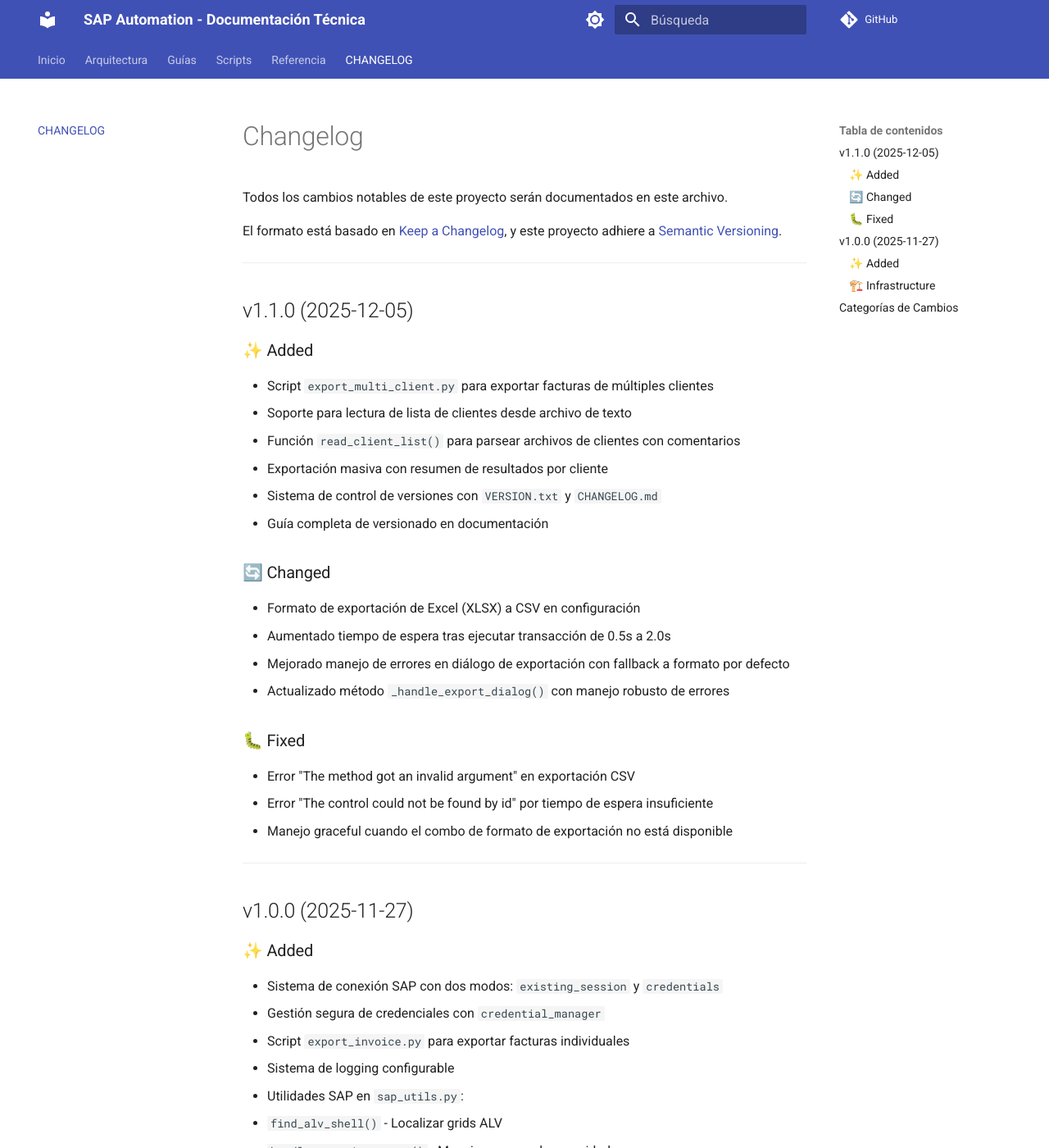
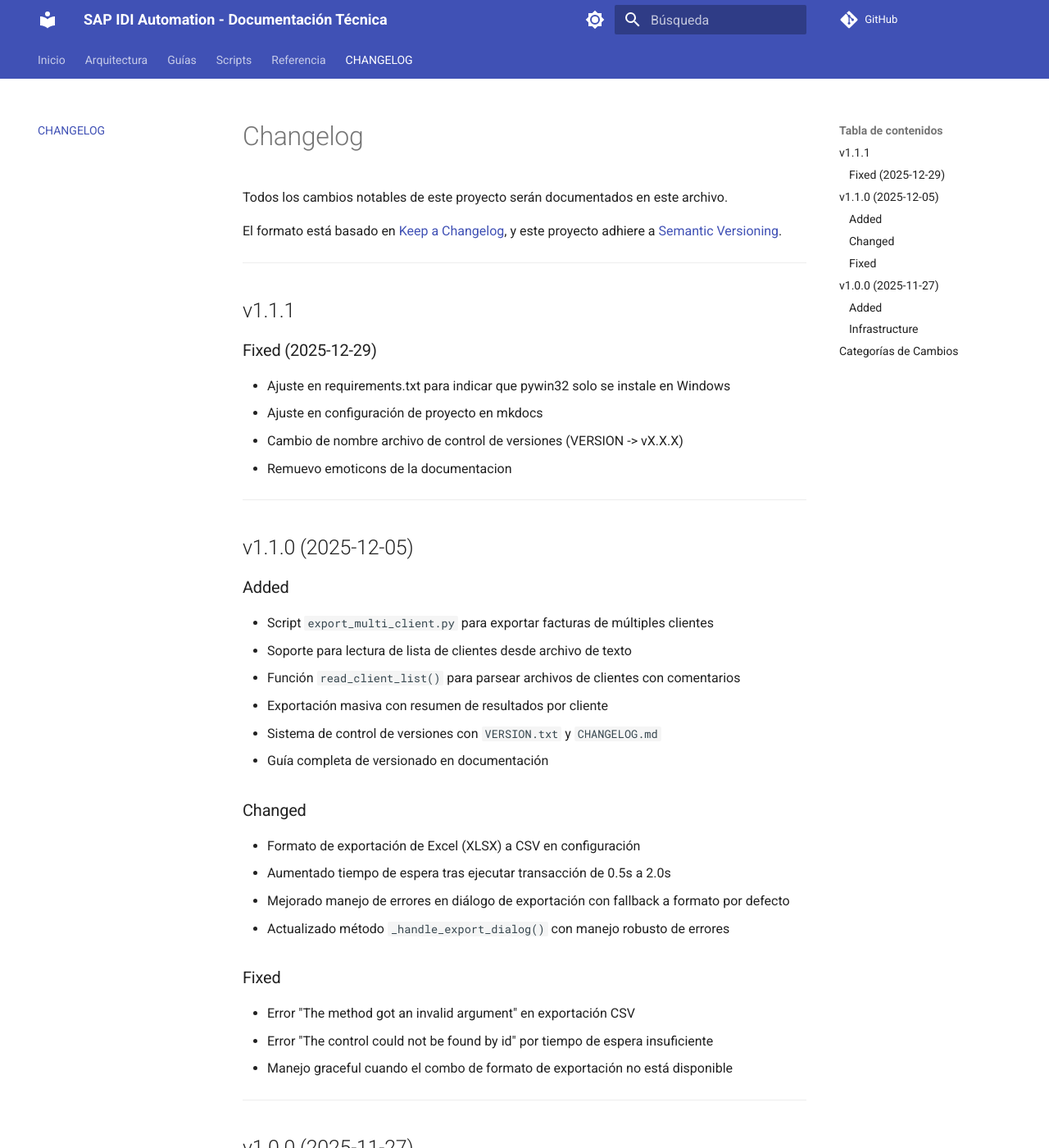
Before and after one commit to moafar/sap_automate, an MkDocs documentation site: the page built from docs/CHANGELOG.md, in a window 1280 px wide and 1400 px high. Shown: the whole window at 82% size. Built offline with MkDocs 1.6.1 and Material for MkDocs 9.7.7, drawn with Linux system fonts in a browser that asks for light colours; comment, search, counter and statistics services are not loaded; some of the changed text lies outside the part shown.

Commit message:
Sync con geerard

```diff
--- a/VERSION.txt
+++ /dev/null
@@ -1 +0,0 @@
-1.1.0
--- a/docs/CHANGELOG.md
+++ b/docs/CHANGELOG.md
@@ -6,10 +6,17 @@ El formato está basado en [Keep a Changelog](https://keepachangelog.com/es-ES/1
 y este proyecto adhiere a [Semantic Versioning](https://semver.org/lang/es/).
 
 ---
+## v1.1.1
+### Fixed (2025-12-29)
+- Ajuste en requirements.txt para indicar que pywin32 solo se instale en Windows
+- Ajuste en configuración de proyecto en mkdocs
+- Cambio de nombre archivo de control de versiones (VERSION -> vX.X.X)
+- Remuevo emoticons de la documentacion
+---
 
 ## v1.1.0 (2025-12-05)
 
-### ✨ Added
+### Added
 - Script `export_multi_client.py` para exportar facturas de múltiples clientes
 - Soporte para lectura de lista de clientes desde archivo de texto
 - Función `read_client_list()` para parsear archivos de clientes con comentarios
@@ -17,13 +24,13 @@ y este proyecto adhiere a [Semantic Versioning](https://semver.org/lang/es/).
 - Sistema de control de versiones con `VERSION.txt` y `CHANGELOG.md`
 - Guía completa de versionado en documentación
 
-### 🔄 Changed
+### Changed
 - Formato de exportación de Excel (XLSX) a CSV en configuración
 - Aumentado tiempo de espera tras ejecutar transacción de 0.5s a 2.0s
 - Mejorado manejo de errores en diálogo de exportación con fallback a formato por defecto
 - Actualizado método `_handle_export_dialog()` con manejo robusto de errores
 
-### 🐛 Fixed
+### Fixed
 - Error "The method got an invalid argument" en exportación CSV
 - Error "The control could not be found by id" por tiempo de espera insuficiente
 - Manejo graceful cuando el combo de formato de exportación no está disponible
@@ -32,7 +39,7 @@ y este proyecto adhiere a [Semantic Versioning](https://semver.org/lang/es/).
 
 ## v1.0.0 (2025-11-27)
 
-### ✨ Added
+### Added
 - Sistema de conexión SAP con dos modos: `existing_session` y `credentials`
 - Gestión segura de credenciales con `credential_manager`
 - Script `export_invoice.py` para exportar facturas individuales
@@ -48,7 +55,7 @@ y este proyecto adhiere a [Semantic Versioning](https://semver.org/lang/es/).
 - Inspector SAP para explorar interfaces
 - Configuración centralizada en `config/settings.yaml`
 
-### 🏗️ Infrastructure
+### Infrastructure
 - Estructura de proyecto modular por capas:
   - `src/core/` - Conexión y utilidades SAP
   - `src/scripts/` - Scripts de automatización
@@ -61,10 +68,10 @@ y este proyecto adhiere a [Semantic Versioning](https://semver.org/lang/es/).
 
 ## Categorías de Cambios
 
-- ✨ **Added**: Nuevas funcionalidades
-- 🔄 **Changed**: Cambios en funcionalidades existentes
-- 🗑️ **Deprecated**: Funcionalidades que serán eliminadas próximamente
-- ❌ **Removed**: Funcionalidades eliminadas
-- 🐛 **Fixed**: Correcciones de bugs
-- 🔒 **Security**: Cambios relacionados con seguridad
-- 🏗️ **Infrastructure**: Cambios en estructura o configuración del proyecto
+- **Added**: Nuevas funcionalidades
+- **Changed**: Cambios en funcionalidades existentes
+- **Deprecated**: Funcionalidades que serán eliminadas próximamente
+- **Removed**: Funcionalidades eliminadas
+- **Fixed**: Correcciones de bugs
+- **Security**: Cambios relacionados con seguridad
+- **Infrastructure**: Cambios en estructura o configuración del proyecto
--- a/mkdocs.yml
+++ b/mkdocs.yml
@@ -1,7 +1,7 @@
-site_name: SAP Automation - Documentación Técnica
+site_name: SAP IDI Automation - Documentación Técnica
 site_description: Documentación del sistema de automatización SAP con login automático
-site_author: Equipo de Desarrollo
-repo_url: https://github.com/tu-org/sap-automation
+site_author: Rafael Ortiz - DRE
+repo_url: https://github.com/moafar/sap_automate
 edit_uri: ""
 
 theme:
--- a/requirements.txt
+++ b/requirements.txt
@@ -1,4 +1,4 @@
-pywin32
+pywin32; platform_system == "Windows"
 pyyaml
 python-dotenv
 keyring
--- /dev/null
+++ b/v1.1.1.txt
@@ -0,0 +1 @@
+1.1.1
```
